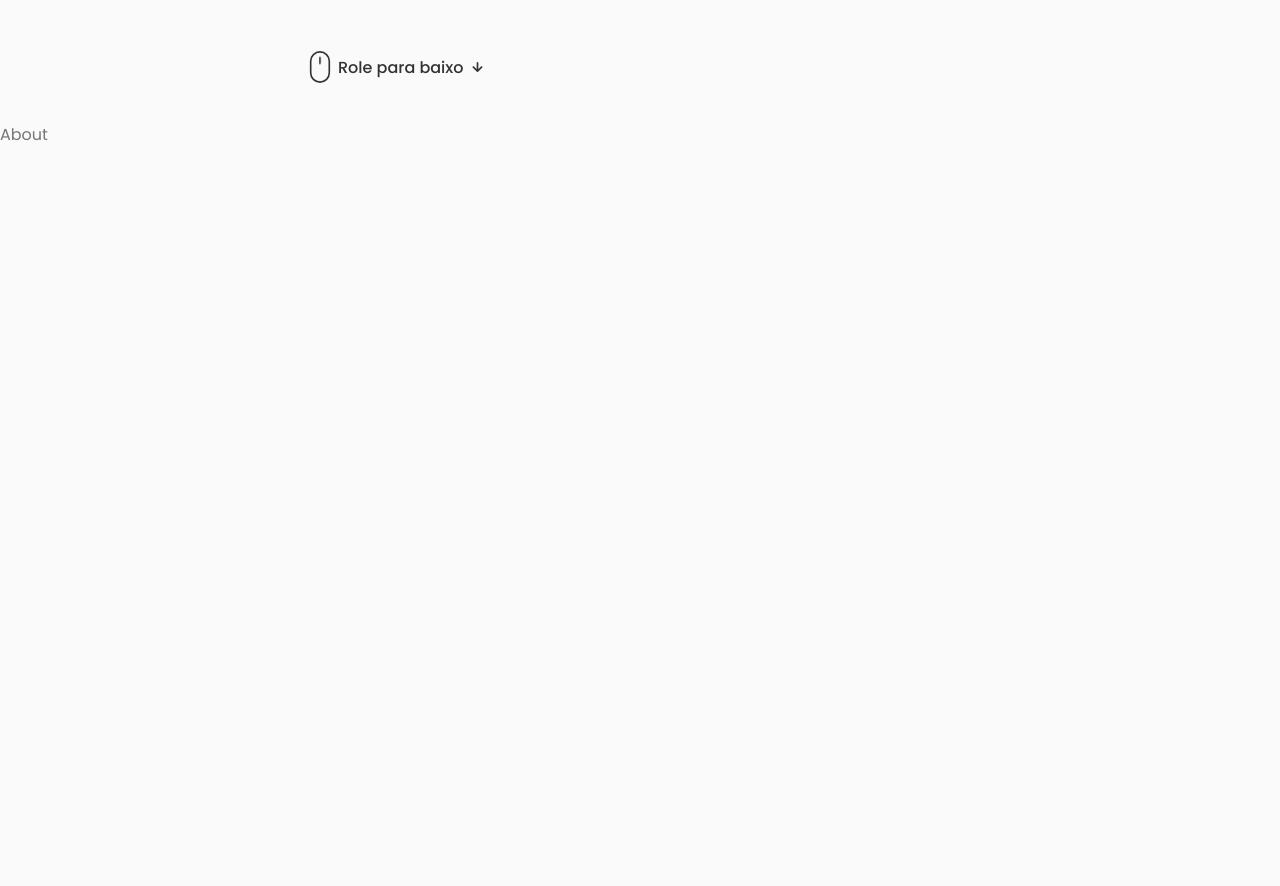
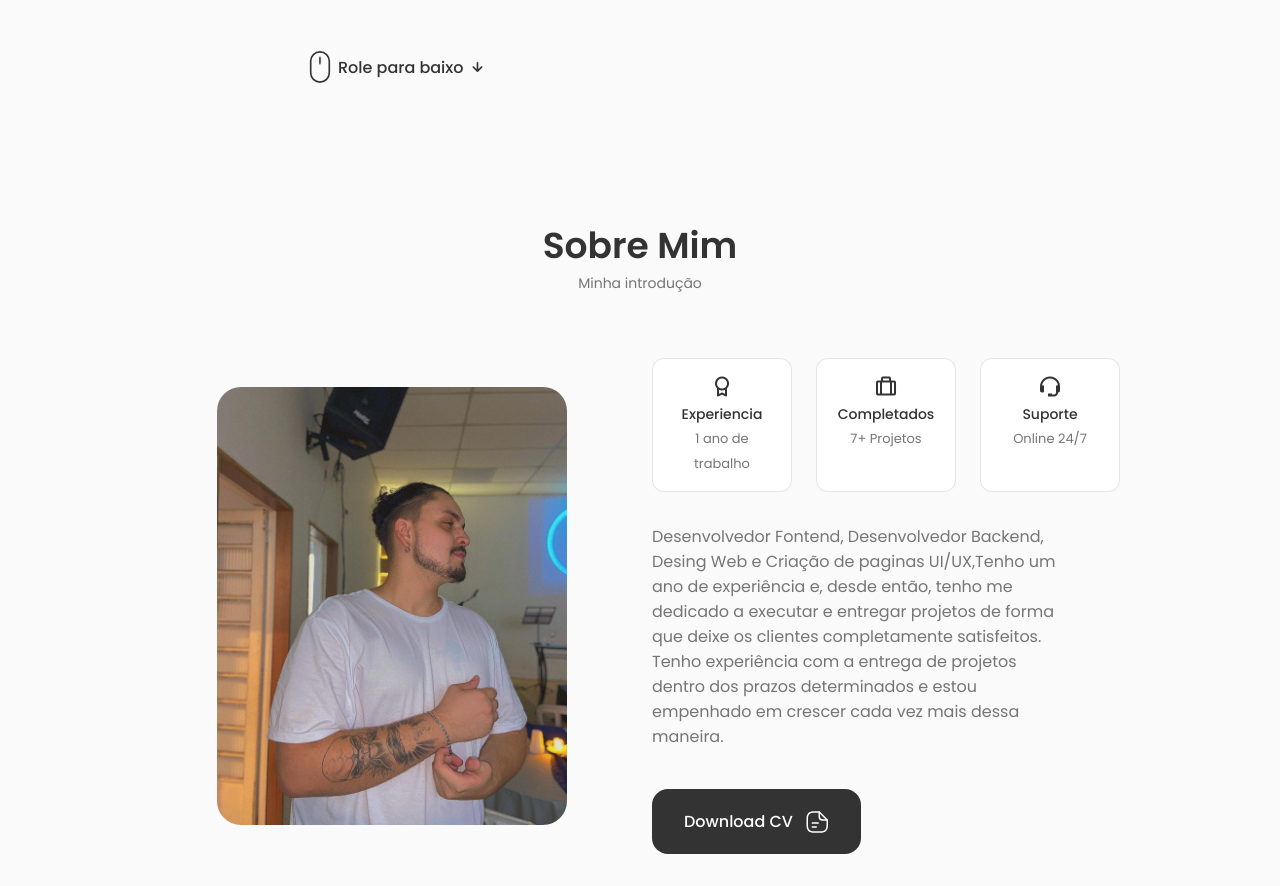
Before and after one commit to CaioSC01/Meu__Portifolio, a React (Create React App) app: page / in a window 1280 px wide. Shown: the part 560-1446 px from the top of the page. Before the commit the page ends 800 px from the top, so only its background shows below. Built offline with nearby package versions, Linux system fonts and the light colour scheme.

Commit message:
Aequivos de explicação sobre mim

```diff
--- a/src/components/About/About.jsx
+++ b/src/components/About/About.jsx
@@ -1,9 +1,58 @@
-import React from 'react'
+import React from "react";
+import "./about.css";
+import AboutImg from "../../assets/Image/323214506_689480282640814_3260049567644528656_n.jpg";
+import CV from "../../assets/pdf/Curriculo Caio.pdf";
+import Info from "./Info";
 
 const About = () => {
-	return (
-		<div>About</div>
-	)
-}
+  return (
+    <div className="about section" id="sobre">
+      <h2 className="section__titulo">Sobre Mim</h2>
+      <span className="section__subtitulo ">Minha introdução</span>
+      <div className="about__container container grid">
+        <img src={AboutImg} alt="" className="about__img" />
+        <div className="about__data">
+          <Info />
+          <p className="about__description">
+            Desenvolvedor Fontend, Desenvolvedor Backend, Desing Web e Criação
+            de paginas UI/UX,Tenho um ano de experiência e, desde então, tenho
+            me dedicado a executar e entregar projetos de forma que deixe os
+            clientes completamente satisfeitos. Tenho experiência com a entrega
+            de projetos dentro dos prazos determinados e estou empenhado em
+            crescer cada vez mais dessa maneira.
+          </p>
+          <a download="" href={CV} className="button button--flex">
+            Download CV
+            <svg
+              class="button__icon"
+              xmlns="http://www.w3.org/2000/svg"
+              width="24"
+              height="24"
+              viewBox="0 0 24 24"
+              fill="none"
+            >
+              <path
+                d="M15.25 22.7502H9.25C3.82 22.7502 1.5 20.4302 1.5 15.0002V9.00024C1.5 3.57024 3.82 1.25024 9.25 1.25024H14.25C14.66 1.25024 15 1.59024 15 2.00024C15 2.41024 14.66 2.75024 14.25 2.75024H9.25C4.64 2.75024 3 4.39024 3 9.00024V15.0002C3 19.6102 4.64 21.2502 9.25 21.2502H15.25C19.86 21.2502 21.5 19.6102 21.5 15.0002V10.0002C21.5 9.59024 21.84 9.25024 22.25 9.25024C22.66 9.25024 23 9.59024 23 10.0002V15.0002C23 20.4302 20.68 22.7502 15.25 22.7502Z"
+                fill="var(--container)"
+              ></path>
+              <path
+                d="M22.25 10.7502H18.25C14.83 10.7502 13.5 9.42023 13.5 6.00023V2.00023C13.5 1.70023 13.68 1.42023 13.96 1.31023C14.24 1.19023 14.56 1.26023 14.78 1.47023L22.78 9.47023C22.99 9.68023 23.06 10.0102 22.94 10.2902C22.82 10.5702 22.55 10.7502 22.25 10.7502ZM15 3.81023V6.00023C15 8.58023 15.67 9.25023 18.25 9.25023H20.44L15 3.81023Z"
+                fill="var(--container)"
+              ></path>
+              <path
+                d="M13.25 13.7502H7.25C6.84 13.7502 6.5 13.4102 6.5 13.0002C6.5 12.5902 6.84 12.2502 7.25 12.2502H13.25C13.66 12.2502 14 12.5902 14 13.0002C14 13.4102 13.66 13.7502 13.25 13.7502Z"
+                fill="var(--container)"
+              ></path>
+              <path
+                d="M11.25 17.7502H7.25C6.84 17.7502 6.5 17.4102 6.5 17.0002C6.5 16.5902 6.84 16.2502 7.25 16.2502H11.25C11.66 16.2502 12 16.5902 12 17.0002C12 17.4102 11.66 17.7502 11.25 17.7502Z"
+                fill="var(--container)"
+              ></path>
+            </svg>
+          </a>
+        </div>
+      </div>
+    </div>
+  );
+};
 
-export default About
+export default About;
--- /dev/null
+++ b/src/components/About/Info.jsx
@@ -0,0 +1,25 @@
+import React from "react";
+
+const Info = () => {
+  return (
+    <div className="about__info grid">
+      <div className="about__box">
+        <i className="bx bx-award about__icon"></i>
+        <h3 className="about__title">Experiencia</h3>
+        <span className="about__subtitle">1 ano de trabalho</span>
+      </div>
+      <div className="about__box">
+        <i className="bx bx-briefcase-alt about__icon"></i>
+        <h3 className="about__title">Completados</h3>
+        <span className="about__subtitle">7+ Projetos</span>
+      </div>
+      <div className="about__box">
+        <i className="bx bx-support about__icon"></i>
+        <h3 className="about__title">Suporte</h3>
+        <span className="about__subtitle">Online 24/7</span>
+      </div>
+    </div>
+  );
+};
+
+export default Info;
```
